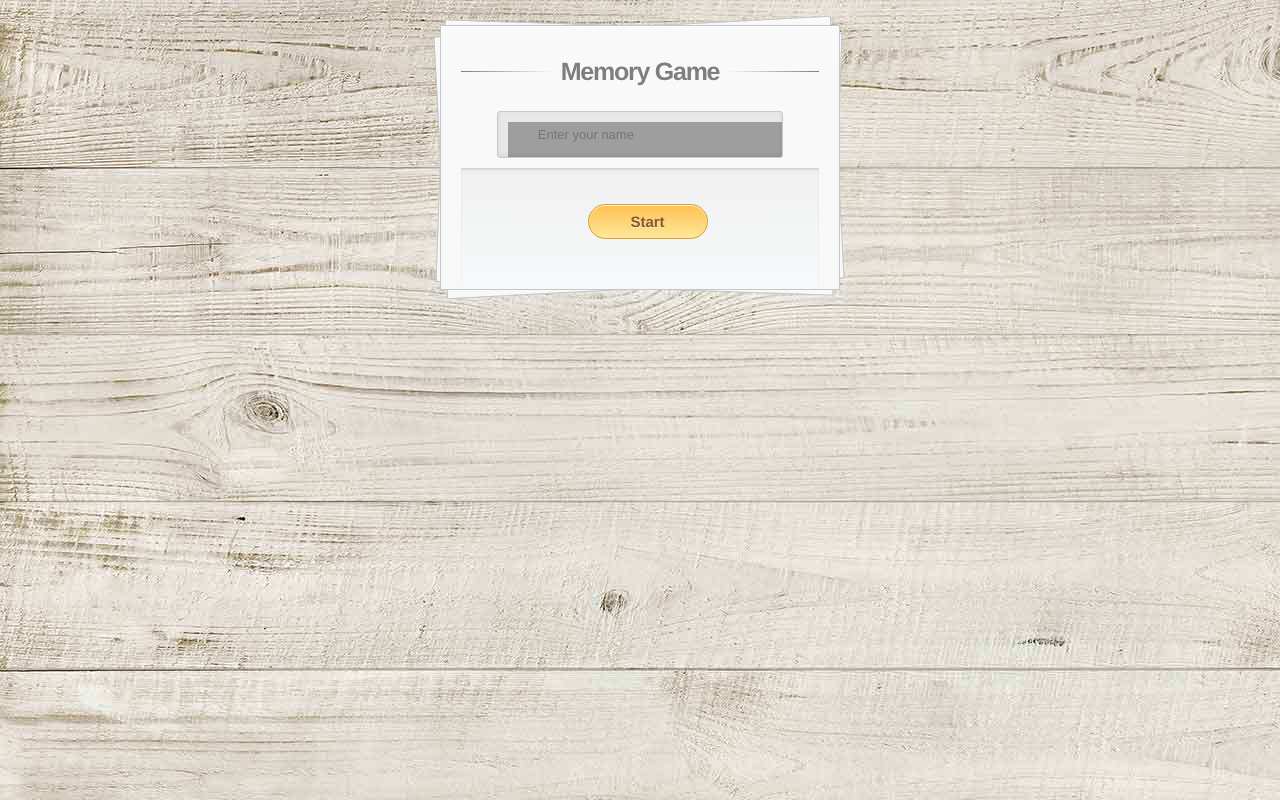
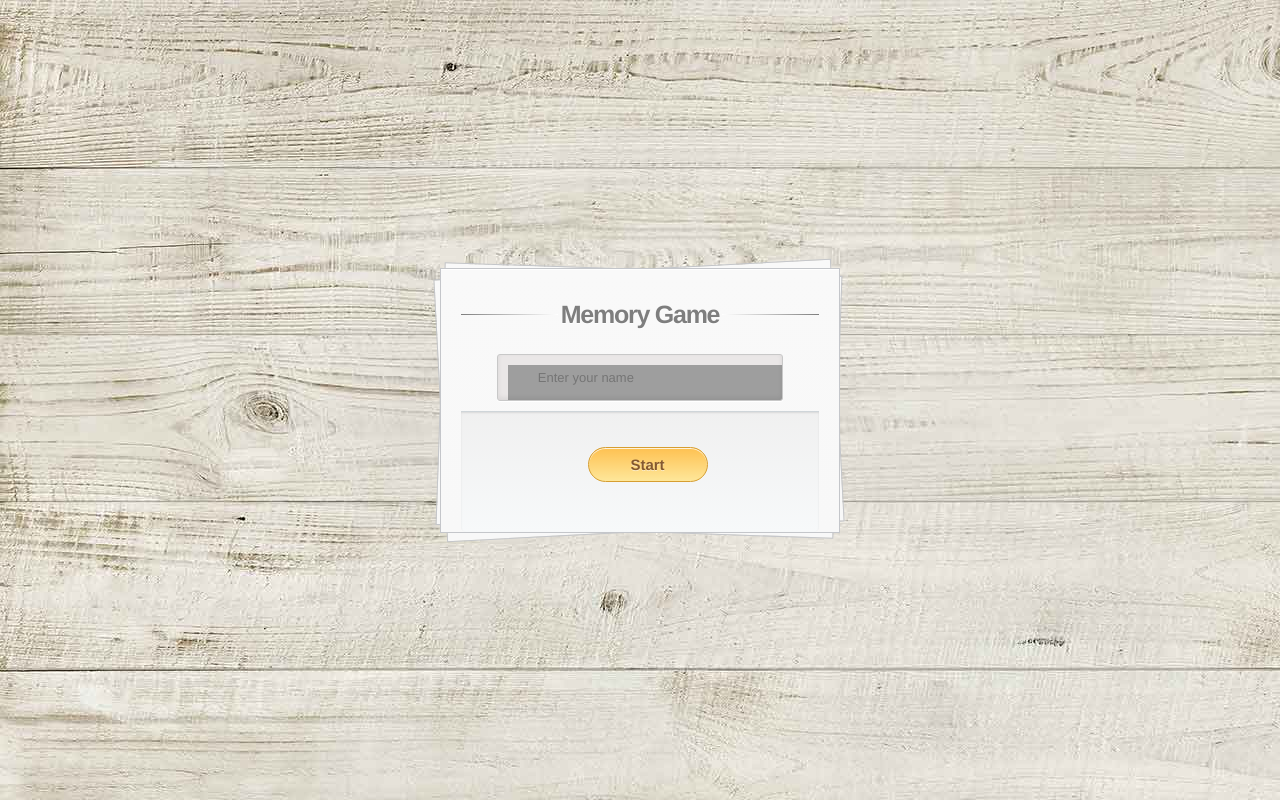
Before and after one commit to knezevicvasilije/MemoryGame_React, a React (Create React App) app: page / in a window 1280 px wide. Shown: the top 800 px of the page. Built offline with nearby package versions, Linux system fonts and the light colour scheme; grey boxes are pictures that could not be loaded.

Commit message:
restart button added

```diff
--- a/src/components/Cards.js
+++ b/src/components/Cards.js
@@ -1,5 +1,4 @@
 import React from 'react';
-import GameInfo from './GameInfo'
 import {cards} from './Cards/cardsArray';
 let fiveTries = 5;
 
@@ -87,10 +86,11 @@ class Cards extends React.Component {
             <div className="cards">{
               /*
             Ukoliko se na math.random() doda - 0.5 ili bilo sta za random raspored karata, svaki put na "found" sve karte se ponovo izmijesaju (cak i one otkrivene) */}
-                {cards.sort(() => Math.random()).map((el) => {
+                {cards.sort(() => Math.random()).map((el, index) => {
                     return (
                         <div className="card card-blank"
                         cardno={el.cardno}
+                        key={index}
                         style={{background: `url(${el.img})`}}
                         check="false"
                         onClick={this.handleClick}/>
--- a/src/components/GameInfo.js
+++ b/src/components/GameInfo.js
@@ -5,7 +5,7 @@ class GameInfo extends React.Component {
         const {player, score, tries} = this.props;
         return (
 
-            <div class="gameInfo">
+            <div className="gameInfo">
 
                  <div className="info">
                 <div className="player"><h1>Welcome: </h1> <h2>{player}</h2></div>
--- a/src/components/Restart.js
+++ b/src/components/Restart.js
@@ -10,7 +10,7 @@ handleClick = () => {
             <div className="gameOver">
                 <div className="message">
                 <h2>{this.props.message}</h2>
-                 <button class="ui inverted violet basic button"onClick={this.handleClick}>Start!</button>
+                 <button className="ui inverted violet basic button"onClick={this.handleClick}>Start!</button>
 
                 </div>
             </div>
--- a/src/styles/login.css
+++ b/src/styles/login.css
@@ -138,10 +138,12 @@ form:after {
   visibility: hidden;
 }
 .container {
-  margin: 25px auto;
   position: relative;
-  width: 900px;
+  width: 100%;
   height: 100vh;
+  display: flex;
+  align-items: center;
+  justify-content: center;
 }
 #content {
   background: #f9f9f9;
```
Also changed, not shown: 1 other file (tests, documents, lock files or other folders).
